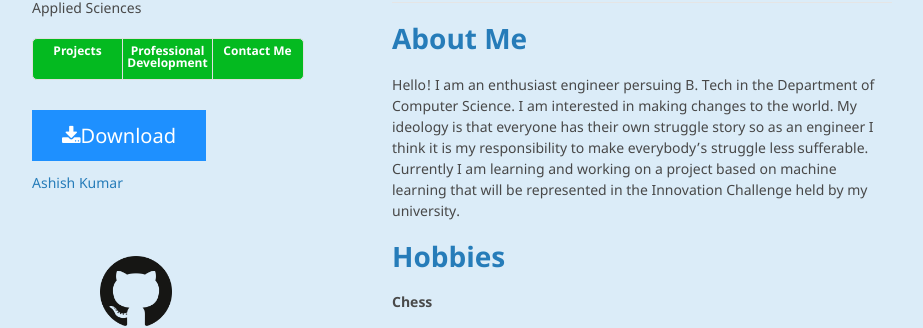
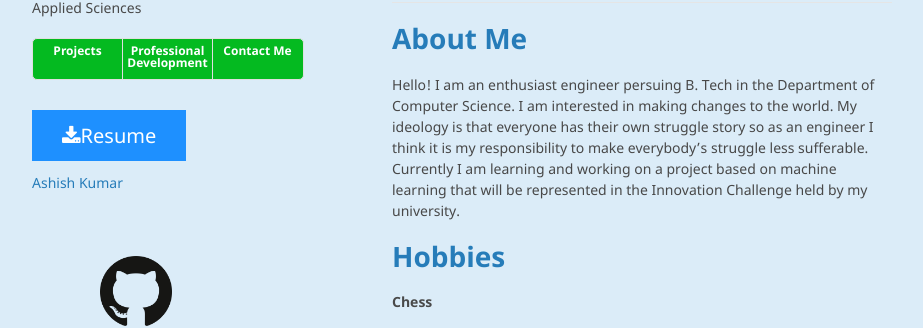
Before and after one commit to Ashishjaiswal181/Ashishjaiswal181.github.io, a Jekyll site: the page built from index.md, in a window 1280 px wide. Shown: the part 442-770 px from the top of the page, without its empty margins (178-1101 px from the left). Built offline with Jekyll 4.4.1, drawn with Linux system fonts in a browser that asks for light colours; comment, search, counter and statistics services are not loaded; our own code applies the rules of GitHub Pages for plain Markdown files.

Commit message:
Button style modified

```diff
--- a/_layouts/default.html
+++ b/_layouts/default.html
@@ -34,7 +34,7 @@
                <li><a href="./Contact.html"><strong>Contact Me</strong></a></li>
             </ul>
             <br>
-            <a class="button" href="./docs/Resume_Ashish.pdf"><i class="fa fa-download"></i>Download</a>
+            <a class="button" href="./docs/Resume_Ashish.pdf" style="width:100%"><i class="fa fa-download"></i>Resume</a>
             <br>
             <br>
             <script type="text/javascript" src="https://platform.linkedin.com/badges/js/profile.js" async defer></script>
```
